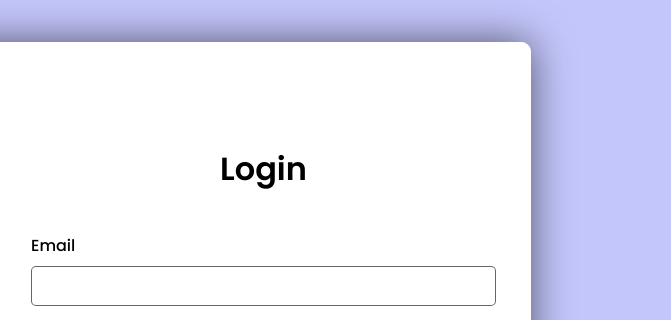
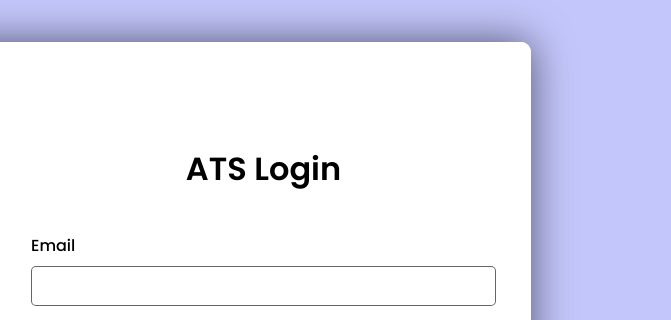
Before and after one commit to kvenkat9889/my-application1, a plain HTML site: page index.html in a window 1280 px wide. Shown: the part 58-378 px from the top of the page, 609-1280 px from the left. Drawn offline with Linux system fonts and the light colour scheme.

Commit message:
Update index.html

```diff
--- a/index.html
+++ b/index.html
@@ -173,7 +173,7 @@
   <div id="login-container" class="container">
     <div class="image-container"></div>
     <div class="form-container">
-      <h2>Login</h2>
+      <h2>ATS Login</h2>
       <!-- Notification in Login Form -->
       <div id="login-notification" class="notification">Logged in successfully!</div>
       <div id="login-error" class="error">Wrong email/password! Please try again.</div>
```
